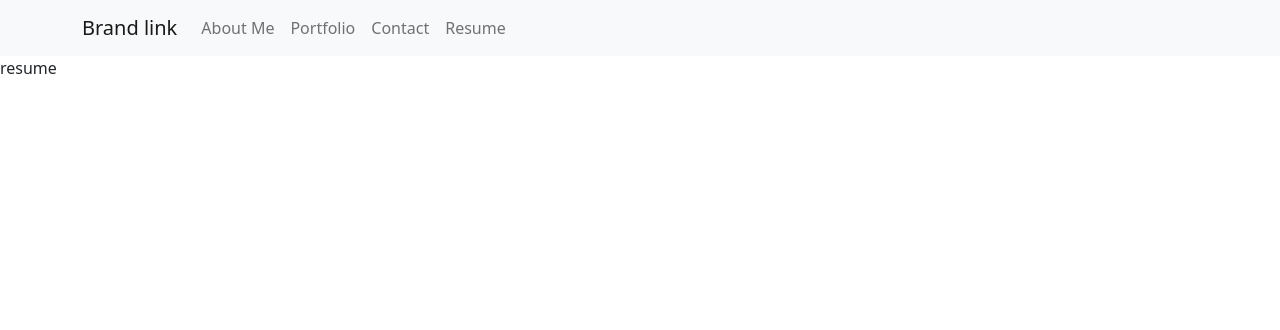
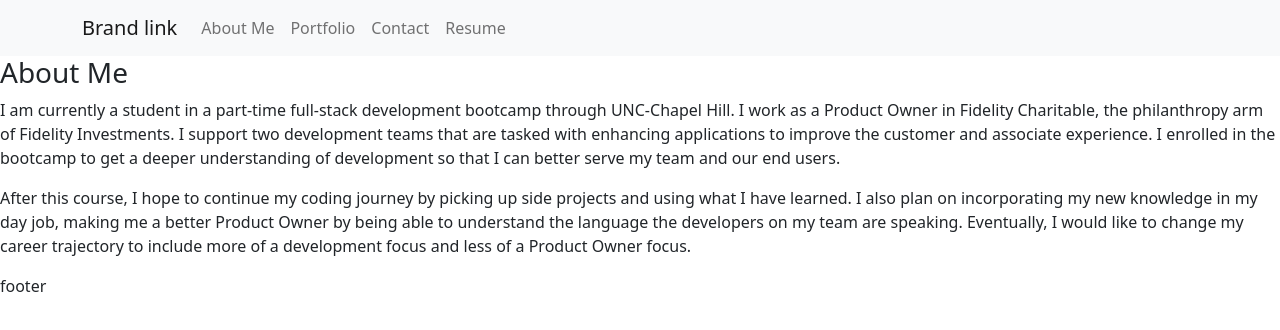
Before and after one commit to kmwine02/homework20-react-portfolio, a React (Create React App) app: page / in a window 1280 px wide. Shown: the top 330 px of the page. Built offline with nearby package versions, Linux system fonts and the light colour scheme.

Commit message:
mapping through projects to display cards

```diff
--- /dev/null
+++ b/src/components/Footer.js
@@ -0,0 +1,9 @@
+function Footer() {
+  return (
+    <div>
+      <p>footer</p>
+    </div>
+  );
+}
+
+export default Footer;
--- a/src/components/Header.js
+++ b/src/components/Header.js
@@ -9,8 +9,8 @@ function Header() {
   const [currentPage, setCurrentPage] = useState("Home");
 
   const renderPage = () => {
-    if (currentPage === "About") {
-      return <About />;
+    if (currentPage === "Resume") {
+      return <Resume />;
     }
     if (currentPage === "Portfolio") {
       return <Portfolio />;
@@ -18,7 +18,7 @@ function Header() {
     if (currentPage === "Contact") {
       return <Contact />;
     }
-    return <Resume />;
+    return <About />;
   };
 
   const handlePageChange = (page) => setCurrentPage(page);
--- a/src/components/Home.js
+++ b/src/components/Home.js
@@ -1,9 +1,11 @@
 import Header from "./Header";
+import Footer from "./Footer";
 
 function Home() {
   return (
     <>
       <Header />
+      <Footer />
     </>
   );
 }
--- a/src/components/pages/About.js
+++ b/src/components/pages/About.js
@@ -1,8 +1,24 @@
 function About() {
   return (
-    <div>
-      <h2>About Me</h2>
-      <p></p>
+    <div className="main-body">
+      <h3>About Me</h3>
+      <p>
+        I am currently a student in a part-time full-stack development bootcamp
+        through UNC-Chapel Hill. I work as a Product Owner in Fidelity
+        Charitable, the philanthropy arm of Fidelity Investments. I support two
+        development teams that are tasked with enhancing applications to improve
+        the customer and associate experience. I enrolled in the bootcamp to get
+        a deeper understanding of development so that I can better serve my team
+        and our end users.{" "}
+      </p>
+      <p>
+        After this course, I hope to continue my coding journey by picking up
+        side projects and using what I have learned. I also plan on
+        incorporating my new knowledge in my day job, making me a better Product
+        Owner by being able to understand the language the developers on my team
+        are speaking. Eventually, I would like to change my career trajectory to
+        include more of a development focus and less of a Product Owner focus.
+      </p>
     </div>
   );
 }
--- a/src/components/pages/Contact.js
+++ b/src/components/pages/Contact.js
@@ -3,7 +3,7 @@ import Button from "react-bootstrap/Button";
 
 function Contact() {
   return (
-    <div>
+    <div className="main-body">
       <Form>
         <Form.Group className="mb-3" controlId="formBasicEmail">
           <Form.Label>Email address</Form.Label>
--- a/src/components/pages/Portfolio.js
+++ b/src/components/pages/Portfolio.js
@@ -1,7 +1,29 @@
+import Card from "react-bootstrap/Card";
+import Row from "react-bootstrap/Row";
+import Col from "react-bootstrap/Col";
+import { projects } from "../../data/projects";
+
 function Portfolio() {
   return (
-    <div>
-      <div>Portfolio</div>
+    <div className="main-body">
+      <h3>Portfolio</h3>
+      <div>
+        <Row xs={1} md={2} className="g-4">
+          {projects.map((project) => (
+            <Col>
+              <Card className="bg-dark text-white">
+                <Card.Img src={project.image} alt="Card image" />
+                <Card.ImgOverlay>
+                  <Card.Title>{project.name}</Card.Title>
+                  <Card.Text>{project.text}</Card.Text>
+                  <Card.Text>{project.link}</Card.Text>
+                  <Card.Text>{project.github}</Card.Text>
+                </Card.ImgOverlay>
+              </Card>
+            </Col>
+          ))}
+        </Row>
+      </div>
     </div>
   );
 }
--- a/src/components/pages/Resume.js
+++ b/src/components/pages/Resume.js
@@ -1,5 +1,9 @@
 function Resume() {
-  return <div>resume</div>;
+  return (
+    <div className="main-body">
+      <h3>Resume</h3>
+    </div>
+  );
 }
 
 export default Resume;
--- /dev/null
+++ b/src/data/projects.js
@@ -0,0 +1,44 @@
+export const projects = [
+  {
+    name: "Project 3",
+    link: "https://kmwine02-project03.herokuapp.com/",
+    description: "Christmas Movie Search",
+    image: "",
+    github: "https://github.com/kmwine02/project03",
+  },
+  {
+    name: "Fitness Tracker",
+    link: "https://kmwine02-homework18-workout-tr.herokuapp.com/",
+    description: "Fitness tracker for exercise",
+    image: "",
+    github: "https://github.com/kmwine02/homework18-fitness-tracker",
+  },
+  {
+    name: "Address Book",
+    link: "https://kmwine02-project2.herokuapp.com/",
+    description: "Address book",
+    image: "",
+    github: "https://github.com/kmwine02/project02",
+  },
+  {
+    name: "Team Profile Generator",
+    link: "",
+    description: "Generates a team profile",
+    image: "",
+    github: "https://github.com/kmwine02/homework10-team-profile-generator",
+  },
+  {
+    name: "Employee Tracker",
+    link: "",
+    description: "Tracks employees",
+    image: "",
+    github: "https://github.com/kmwine02/homework12-employee-tracker",
+  },
+  {
+    name: "Note Taker",
+    link: "https://kmwine02-homework11-note-taker.herokuapp.com/",
+    description: "App that takes notes",
+    image: "",
+    github: "https://github.com/kmwine02/homework11-note-taker",
+  },
+];
```
